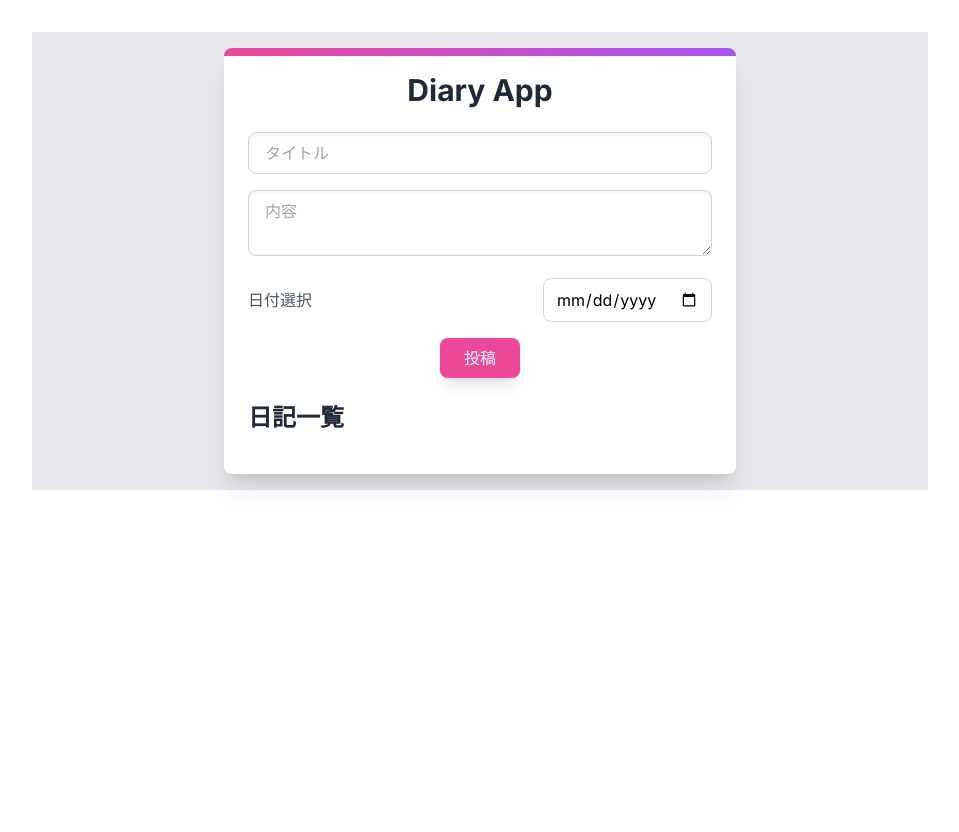
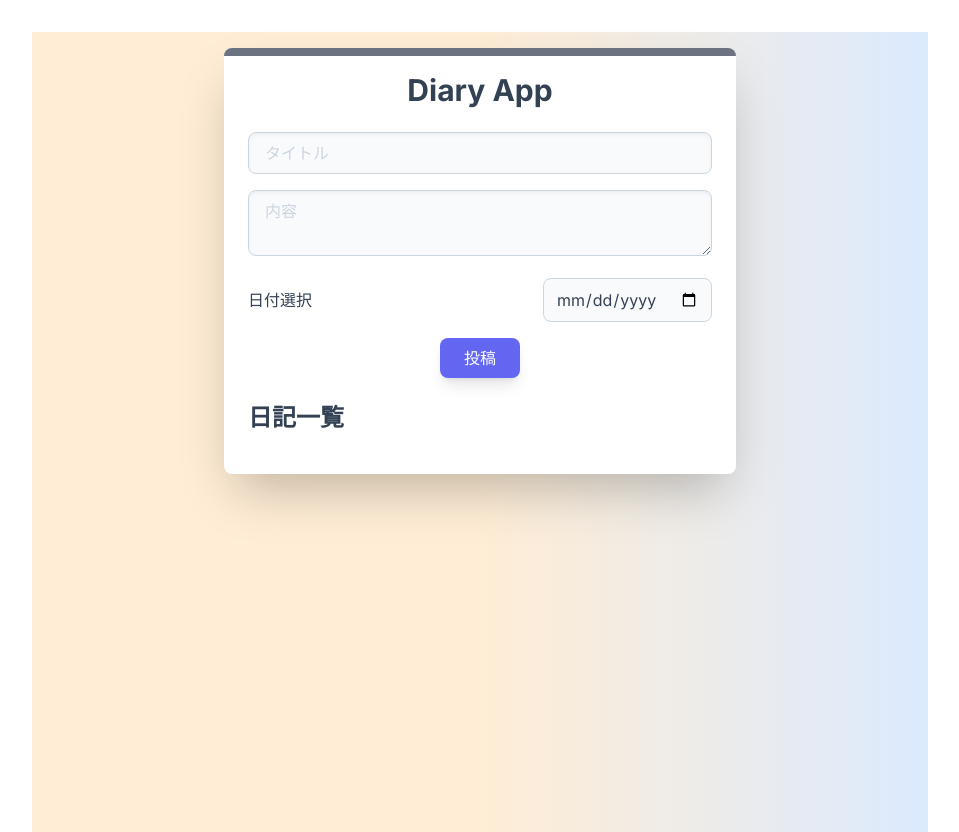
Before and after one commit to Kroro1208/beginners-projects, a Next.js app: page /simple-diary in a window 1280 px wide. Shown: the whole page, without its empty margins (160-1119 px from the left). Before the commit the page ends 800 px from the top, so only its background shows below. Built offline with nearby package versions, Linux system fonts and the light colour scheme.

Commit message:
カスタムフック実装した

```diff
--- /dev/null
+++ b/app/(main)/simple-diary/customHook.ts
@@ -0,0 +1,80 @@
+import { ChangeEvent, useState } from "react";
+
+type Diary = {
+  title: string;
+  content: string;
+  date: string;
+};
+
+type UseSimpleDiary = () => {
+  diaryList: Diary[];
+  title: string;
+  content: string;
+  filterDate: string;
+  editIndex: number | null;
+  handleInputTitle: (e: ChangeEvent<HTMLInputElement>) => void;
+  handleInputContent: (e: ChangeEvent<HTMLTextAreaElement>) => void;
+  handleSelectDate: (e: ChangeEvent<HTMLInputElement>) => void;
+  handlePostDiary: () => void;
+  handleEditDiary: (index: number) => void;
+};
+
+export const UseSimpleDiaryHook: UseSimpleDiary = () => {
+  const [diaryList, setDiaryList] = useState<Diary[]>([]);
+  const [title, setTitle] = useState("");
+  const [content, setContent] = useState("");
+  const [filterDate, setFilterDate] = useState<string>("");
+  const [editIndex, setEditIndex] = useState<number | null>(null);
+
+  const handleInputTitle = (e: ChangeEvent<HTMLInputElement>) => {
+    setTitle(e.target.value);
+  };
+
+  const handleInputContent = (e: ChangeEvent<HTMLTextAreaElement>) => {
+    setContent(e.target.value);
+  };
+
+  const handleSelectDate = (e: ChangeEvent<HTMLInputElement>) => {
+    setFilterDate(e.target.value);
+  };
+
+  const handlePostDiary = () => {
+    if (!title.trim() || !content.trim() || !filterDate.trim()) return;
+    const newDiary: Diary = { title, content, date: filterDate };
+
+    if (editIndex !== null) {
+      const updateDiary = diaryList.map((diary, index) =>
+        index === editIndex ? newDiary : diary
+      );
+      setDiaryList(updateDiary);
+      setEditIndex(null);
+    } else {
+      setDiaryList((prev) => [...prev, newDiary]);
+    }
+
+    setTitle("");
+    setContent("");
+    setFilterDate("");
+  };
+
+  const handleEditDiary = (index: number) => {
+    const diary = diaryList[index];
+    setTitle(diary.title);
+    setContent(diary.content);
+    setFilterDate(diary.date);
+    setEditIndex(index);
+  };
+
+  return {
+    diaryList,
+    title,
+    content,
+    filterDate,
+    editIndex,
+    handleInputTitle,
+    handleInputContent,
+    handleSelectDate,
+    handlePostDiary,
+    handleEditDiary,
+  };
+};
--- a/app/(main)/simple-diary/page.tsx
+++ b/app/(main)/simple-diary/page.tsx
@@ -1,111 +1,70 @@
 "use client";
-import { ChangeEvent, useState } from 'react';
-
-type Diary = {
-    title: string;
-    content: string;
-    date: string;
-}
+import { UseSimpleDiaryHook } from "./customHook";
 
 const SimpleDiary = () => {
-    const [diaryList, setDiaryList] = useState<Diary[]>([]);
-    const [title, setTitle] = useState("");
-    const [content, setContent] = useState("");
-    const [filterDate, setFilterDate] = useState<string>("");
-    const [editIndex, setEditIndex] = useState<number | null>(null);
-
-    const handleInputTitle = (e: ChangeEvent<HTMLInputElement>) => {
-        setTitle(e.target.value);
-    }
-
-    const handleInputContent = (e: ChangeEvent<HTMLTextAreaElement>) => {
-        setContent(e.target.value);
-    }
-
-    const handleSelectDate = (e: ChangeEvent<HTMLInputElement>) => {
-        setFilterDate(e.target.value);
-    }
-
-    const handlePostDiary = () => {
-        if (!title.trim() || !content.trim() || !filterDate.trim()) return;
-        const newDiary: Diary = { title, content, date: filterDate };
-
-        if (editIndex !== null) {
-            const updateDiary = diaryList.map((diary, index) => (
-                index == editIndex ? newDiary : diary
-            ));
-            setDiaryList(updateDiary);
-            setEditIndex(null);
-        } else {
-            setDiaryList((prev) => [...prev, newDiary]);
-        }
-
-        setTitle("");
-        setContent("");
-        setFilterDate("");
-    }
-
-    const handleEditDiary = (index: number) => {
-        const diary = diaryList[index];
-        setTitle(diary.title);
-        setContent(diary.content);
-        setFilterDate(diary.date);
-        setEditIndex(index);
-    }
-
-
+    const {
+        diaryList,
+        title,
+        content,
+        filterDate,
+        editIndex,
+        handleInputTitle,
+        handleInputContent,
+        handleSelectDate,
+        handlePostDiary,
+        handleEditDiary,
+    } = UseSimpleDiaryHook();
 
     return (
-        <div className='mx-auto mt-8 max-w-4xl p-4 bg-gray-200'>
+        <div className='mx-auto mt-8 max-w-4xl p-4 min-h-screen bg-gradient-to-r from-orange-100 via-orange-100 to-blue-100'>
             <div className='flex justify-center'>
-                <div className='w-full max-w-lg bg-white shadow-xl rounded-lg p-6 relative'>
-                    <div className="absolute top-0 left-0 w-full h-2 bg-gradient-to-r from-pink-500 to-purple-500 rounded-t-lg"></div>
-                    <h2 className='text-3xl font-bold text-center text-gray-800 mb-6'>Diary App</h2>
+                <div className='w-full max-w-lg bg-white shadow-2xl rounded-lg p-6 relative'>
+                    <div className="absolute top-0 left-0 w-full h-2 bg-gray-500 rounded-t-lg"></div>
+                    <h2 className='text-3xl font-bold text-center text-slate-700 mb-6'>Diary App</h2>
                     <div className='mb-4'>
                         <input
                             onChange={handleInputTitle}
                             value={title}
                             type='text' placeholder='タイトル'
-                            className='w-full border border-gray-300 outline-none px-4 py-2 rounded-lg focus:ring-2 focus:ring-pink-400 shadow-inner' />
+                            className='w-full border border-slate-300 outline-none px-4 py-2 rounded-lg focus:ring-2 focus:ring-slate-400 shadow-inner bg-slate-50 text-slate-700 placeholder-slate-300' />
                     </div>
                     <div className='mb-4'>
                         <textarea
                             onChange={handleInputContent}
                             value={content}
                             placeholder='内容'
-                            className='w-full border border-gray-300 outline-none px-4 py-2 rounded-lg focus:ring-2 focus:ring-pink-400 shadow-inner' />
+                            className='w-full border border-slate-300 outline-none px-4 py-2 rounded-lg focus:ring-2 focus:ring-slate-400 shadow-inner bg-slate-50 text-slate-700 placeholder-slate-300' />
                     </div>
                     <div className='flex justify-between items-center mb-4'>
-                        <span className='text-gray-600'>日付選択</span>
+                        <span className='text-slate-700'>日付選択</span>
                         <input
                             onChange={handleSelectDate}
                             value={filterDate}
-                            className='border border-gray-300 px-3 py-2 rounded-lg outline-none focus:ring-2 focus:ring-pink-400' type="date" />
+                            className='border border-slate-300 px-3 py-2 rounded-lg outline-none focus:ring-2 focus:ring-slate-400 bg-slate-50 text-slate-700' type="date" />
                     </div>
                     <div className='text-center'>
                         <button
                             onClick={handlePostDiary}
-                            className='bg-pink-500 text-white px-6 py-2 rounded-lg hover:bg-pink-600 transition-all duration-300 shadow-lg'>
+                            className='bg-indigo-500 text-white px-6 py-2 rounded-lg hover:bg-indigo-400 transition-all duration-300 shadow-lg'>
                             {editIndex !== null ? "更新" : "投稿"}
                         </button>
                     </div>
                     <div className='mt-6'>
-                        <h2 className='text-2xl font-bold text-gray-800 mb-4'>日記一覧</h2>
+                        <h2 className='text-2xl font-bold text-slate-700 mb-4'>日記一覧</h2>
                         <ul>
                             {diaryList.map((item, index) => (
-                                <li key={index} className='mb-4 bg-white p-4 rounded-lg shadow-md relative'>
-                                    <div className="absolute top-0 left-0 w-full h-2 bg-gradient-to-r from-pink-500 to-purple-500 rounded-t-lg" />
+                                <li key={index} className='relative mb-4 bg-gradient-to-r from-slate-200 to-slate-300 p-4 rounded-lg shadow-lg text-gray-800'>
+                                    <div className="absolute top-0 left-0 w-full h-2 bg-gray-500 rounded-t-lg" />
                                     <div className='flex justify-between items-center'>
                                         <div>
-                                            <h3 className='text-lg font-semibold text-gray-800'>{item.title}</h3>
-                                            <p className='text-gray-700 mt-2'>{item.content}</p>
-                                            <p className='text-gray-500 mt-1'>{item.date}</p>
+                                            <h3 className='text-lg font-semibold'>{item.title}</h3>
+                                            <p className='mt-2'>{item.content}</p>
+                                            <p className='mt-1'>{item.date}</p>
                                         </div>
                                         <div>
                                             <button
                                                 onClick={() => handleEditDiary(index)}
-                                                className='bg-indigo-500 text-white px-4 py-2 rounded-lg
-                                                hover:bg-indigo-600 transition-all duration-300 shadow-lg'>
+                                                className='bg-green-500 text-white px-4 py-2 rounded-lg hover:bg-green-400 transition-all duration-300 shadow-lg'>
                                                 編集
                                             </button>
                                         </div>
```
